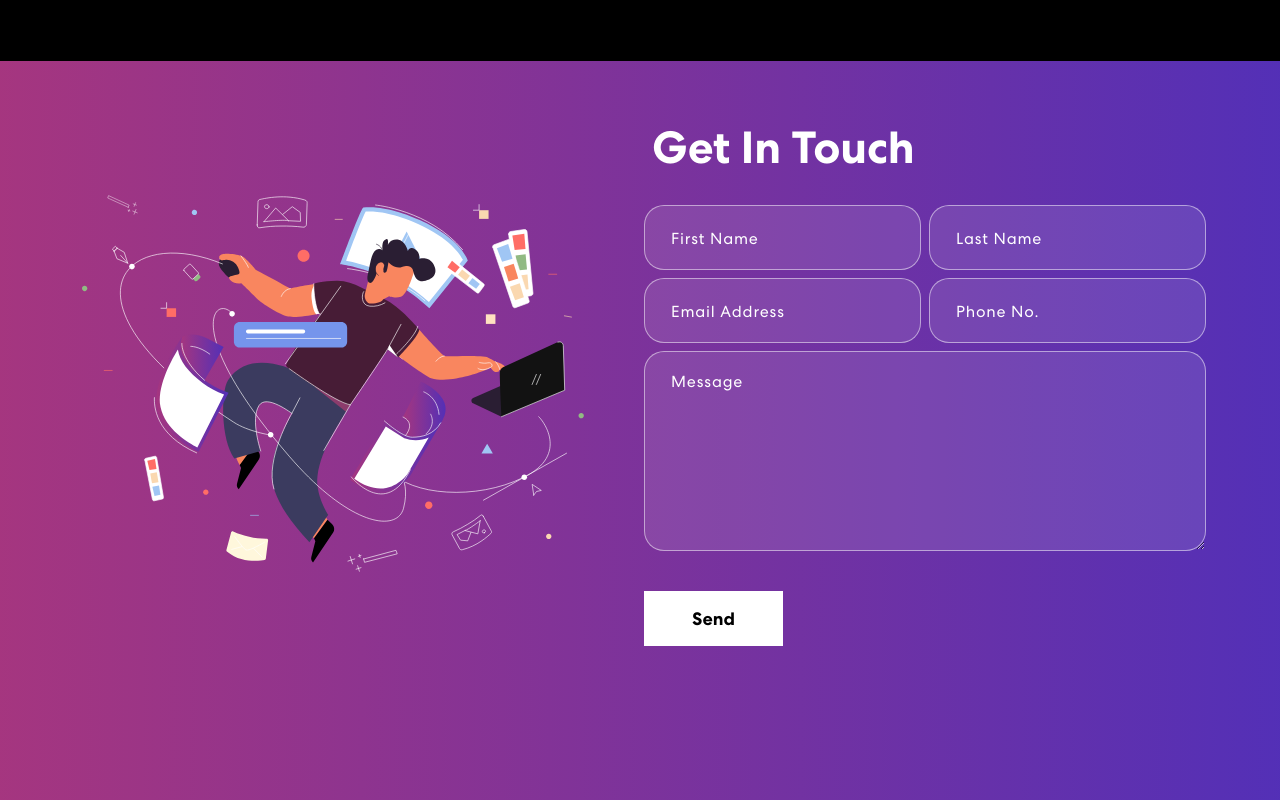
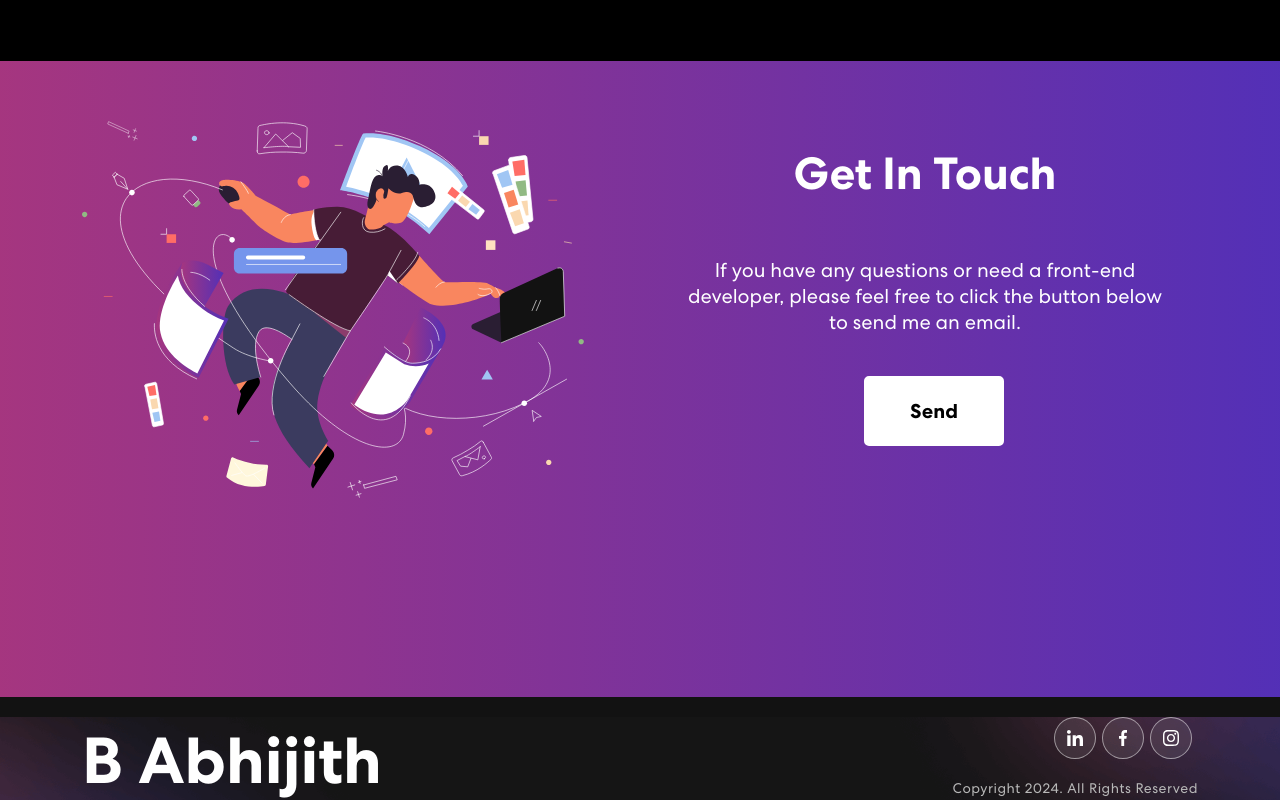
Before and after one commit to abhi615/portfolio, a React (Create React App) app: page / in a window 1280 px wide. Shown: the part 1860-2660 px from the top of the page. Built offline with nearby package versions, Linux system fonts and the light colour scheme.

Commit message:
Added portfolio desgin

```diff
--- a/src/App.css
+++ b/src/App.css
@@ -334,7 +334,7 @@ nav.navbar .navbar-toggler[aria-expanded="true"] .navbar-toggler-icon {
   margin: 0 auto;
   position: relative;
 }
-.skill-slider .item img {
+.skill-slider .item img{
   width: 50%;
   margin: 0 auto 15px auto;
 }
@@ -508,45 +508,29 @@ nav.navbar .navbar-toggler[aria-expanded="true"] .navbar-toggler-icon {
 .contact h2 {
 	font-size: 45px;
 	font-weight: 700;
-  margin-bottom: 30px;
+  text-align: center;
 }
-.contact form input, .contact form textarea {
-  width: 100%;
-  background: rgba(255, 255, 255, 0.1);
-  border: 1px solid rgba(255, 255, 255, 0.5);
-  border-radius: 20px;
-  color: #fff;
-  margin: 0 0 8px 0;
-  padding: 18px 26px;
-  font-weight: 500;
-  font-size: 18px;
-  letter-spacing: 0.8px;
-  transition: 0.3s ease-in-out;
-}
-.contact form input:focus, .contact form textarea:focus {
-  background: rgba(255, 255, 255, 1);
-  color: #121212;
-}
-.contact form input::placeholder, .contact form textarea::placeholder {
-  font-size: 16px;
-  font-weight: 400;
-  color: #fff;
-}
-.contact form input:focus::placeholder, .contact form textarea:focus::placeholder {
-  color: #121212;
-  opacity: 0.8;
-}
-.contact form button {
+.compose-btn {
+  padding: 15px 48px;
+  background-color: white;
+  border: 2px solid white;
   font-weight: 700;
   color: #000;
-  background-color: #fff;
-  padding: 14px 48px;
-  font-size: 18px;
+  font-size: 1.1em;
+  padding: 18px 44px;
+  font-size: 20px;
+  margin-left: 18px;
+	position: relative;
+	transition: 0.3s ease-in-out;
   margin-top: 25px;
-  border-radius: 0;
-  position: relative;
-  transition: 0.3s ease-in-out;
+  border-radius: 5px;
 }
+.contact-text{
+
+  font-size: 20px;
+  font-weight: 400;
+}
+
 .contact form button span {
   z-index: 1;
   position: relative;
--- a/src/Components/Contact.js
+++ b/src/Components/Contact.js
@@ -1,46 +1,12 @@
-import { useState } from "react";
+import React from "react";
 import { Container, Row, Col } from "react-bootstrap";
 import contactImg from "../assets/img/contact-img.svg";
-import 'animate.css';
-import TrackVisibility from 'react-on-screen';
+import "animate.css";
+import TrackVisibility from "react-on-screen";
 
 export const Contact = () => {
-  const formInitialDetails = {
-    firstName: '',
-    lastName: '',
-    email: '',
-    phone: '',
-    message: ''
-  }
-  const [formDetails, setFormDetails] = useState(formInitialDetails);
-  const [buttonText, setButtonText] = useState('Send');
-  const [status, setStatus] = useState({});
-
-  const onFormUpdate = (category, value) => {
-      setFormDetails({
-        ...formDetails,
-        [category]: value
-      })
-  }
-
-  const handleSubmit = async (e) => {
-    e.preventDefault();
-    setButtonText("Sending...");
-    let response = await fetch("/.netlify/functions/server", {
-      method: "POST",
-      headers: {
-        "Content-Type": "application/json;charset=utf-8",
-      },
-      body: JSON.stringify(formDetails),
-    });
-    setButtonText("Send");
-    let result = await response.json();
-    setFormDetails(formInitialDetails);
-    if (result.code === 200) {
-      setStatus({ succes: true, message: 'Message sent successfully'});
-    } else {
-      setStatus({ succes: false, message: 'Something went wrong, please try again later.'});
-    }
+  const composeEmail = () => {
+    window.location.href = "mailto:aabhijth36@gmail.com";
   };
 
   return (
@@ -49,47 +15,51 @@ export const Contact = () => {
         <Row className="align-items-center">
           <Col size={12} md={6}>
             <TrackVisibility>
-              {({ isVisible }) =>
-                <img className={isVisible ? "animate__animated animate__zoomIn" : ""} src={contactImg} alt="Contact Us"/>
-              }
+              {({ isVisible }) => (
+                <img
+                  className={
+                    isVisible ? "animate__animated animate__zoomIn" : ""
+                  }
+                  src={contactImg}
+                  alt="Contact Us"
+                />
+              )}
             </TrackVisibility>
           </Col>
           <Col size={12} md={6}>
             <TrackVisibility>
-              {({ isVisible }) =>
-                <div className={isVisible ? "animate__animated animate__fadeIn" : ""}>
-                <h2>Get In Touch</h2>
-                <form onSubmit={handleSubmit}>
-                  <Row>
-                    <Col size={12} sm={6} className="px-1">
-                      <input type="text" value={formDetails.firstName} placeholder="First Name" onChange={(e) => onFormUpdate('firstName', e.target.value)} />
-                    </Col>
-                    <Col size={12} sm={6} className="px-1">
-                      <input type="text" value={formDetails.lasttName} placeholder="Last Name" onChange={(e) => onFormUpdate('lastName', e.target.value)}/>
-                    </Col>
-                    <Col size={12} sm={6} className="px-1">
-                      <input type="email" value={formDetails.email} placeholder="Email Address" onChange={(e) => onFormUpdate('email', e.target.value)} />
-                    </Col>
-                    <Col size={12} sm={6} className="px-1">
-                      <input type="tel" value={formDetails.phone} placeholder="Phone No." onChange={(e) => onFormUpdate('phone', e.target.value)}/>
-                    </Col>
-                    <Col size={12} className="px-1">
-                      <textarea rows="6" value={formDetails.message} placeholder="Message" onChange={(e) => onFormUpdate('message', e.target.value)}></textarea>
-                      <button type="submit"><span>{buttonText}</span></button>
-                    </Col>
-                    {
-                      status.message &&
+              {({ isVisible }) => (
+                <div
+                  className={
+                    isVisible ? "animate__animated animate__fadeIn" : ""
+                  }
+                >
+                  <h2>Get In Touch</h2>
+                  <Container className="contact-section p-4">
+                    <Row>
                       <Col>
-                        <p className={status.success === false ? "danger" : "success"}>{status.message}</p>
+                        <div className="text-box text-center mt-4">
+                          <p className="contact-text">
+                            If you have any questions or need a front-end
+                            developer, please feel free to click the button
+                            below to send me an email.
+                          </p>
+                          <button
+                            className="compose-btn"
+                            onClick={composeEmail}
+                          >
+                            Send
+                          </button>
+                        </div>
                       </Col>
-                    }
-                  </Row>
-                </form>
-              </div>}
+                    </Row>
+                  </Container>
+                </div>
+              )}
             </TrackVisibility>
           </Col>
         </Row>
       </Container>
     </section>
-  )
-}
+  );
+};
--- a/src/Components/Project.js
+++ b/src/Components/Project.js
@@ -66,7 +66,7 @@ export const Projects = () => {
                         <div>
                           <h2>Download My CV</h2>
                           <a href="/B.Abhijith (4).pdf" download="B.Abhijith (4).pdf">
-                            <button className="download_btn">Download Resume</button>
+                            <button className="download_btn">Download CV</button>
                           </a>
                         </div>
                       </Tab.Pane>
```
Also changed, not shown: api/server.js (deleted, +0 -55 lines), 1 other file (tests, documents, lock files or other folders).
